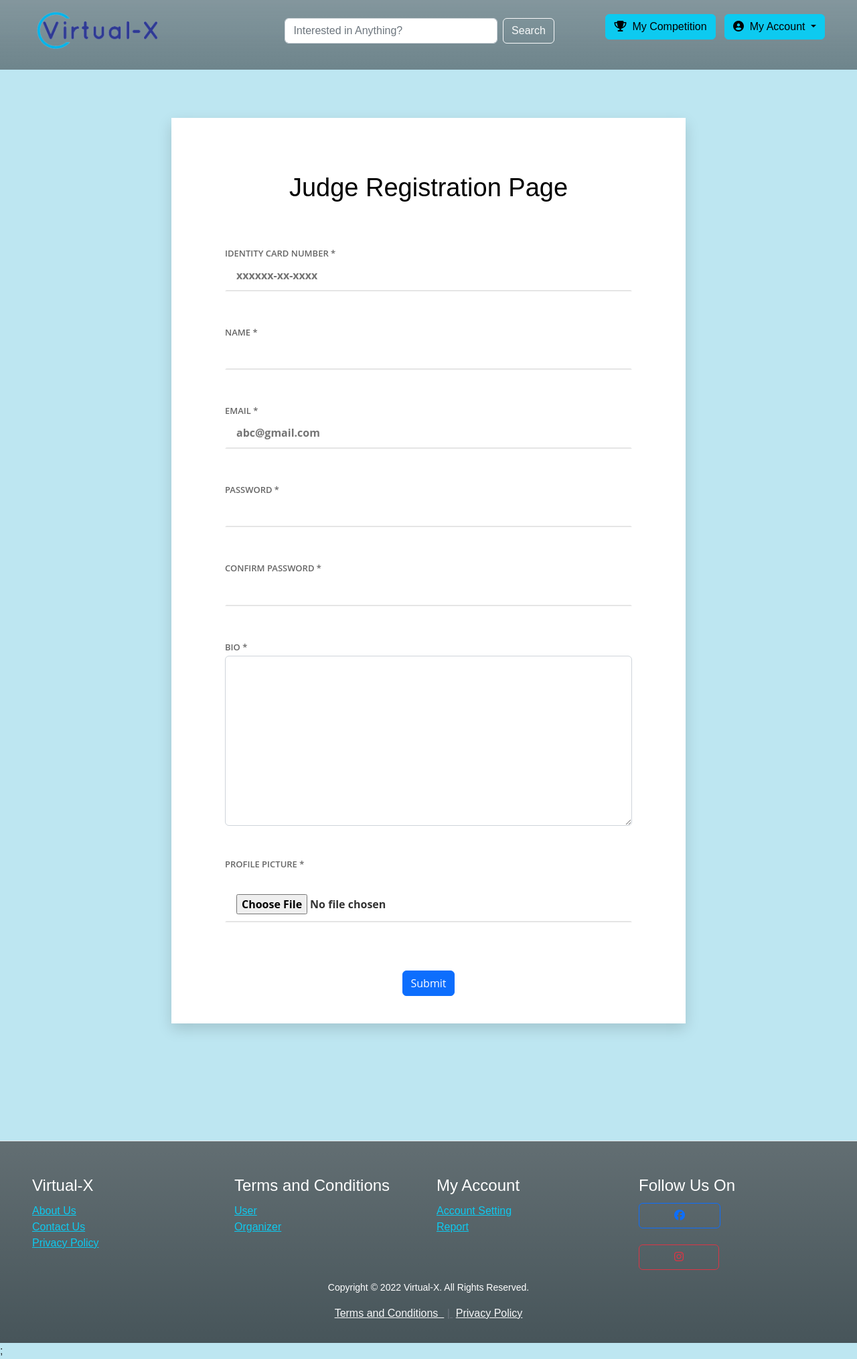
After one commit to chanphil2002/PHP-Art-Competition-Web-App, a PHP site: page /addJudge.php in a window 1280 px wide. The commit adds this page. Shown: the whole page at 67% size. Run offline with PHP 8.4, Linux system fonts and the light colour scheme; some libraries are stand-ins or nearby versions; some web fonts are replaced.

Commit message:
add judge page

```diff
--- /dev/null
+++ b/admin/addJudge.css
@@ -0,0 +1,257 @@
+body {
+	margin:  0;
+}
+
+label,input{
+	display:flex;
+	flex-direction:column;
+  }
+
+.page-content {
+	width: 100%;
+	margin:  0 auto;
+	display: flex;
+	display: -webkit-flex;
+	justify-content: center;
+	-o-justify-content: center;
+	-ms-justify-content: center;
+	-moz-justify-content: center;
+	-webkit-justify-content: center;
+	align-items: center;
+	-o-align-items: center;
+	-ms-align-items: center;
+	-moz-align-items: center;
+	-webkit-align-items: center;
+}
+.form-v7-content  {
+	width: 910px;
+	margin: 175px 0;
+	font-family: 'Open Sans', sans-serif;
+	position: relative;
+	display: flex;
+	display: -webkit-flex;
+}
+.form-v7-content {
+	position: relative;
+	color: #fff;
+	font-weight: 400;
+    width: 60%;
+    margin-top: 32px;
+}
+
+.form-v7-content .text-1,
+.form-v7-content .text-2 {
+    color: black;
+	position: absolute;
+	text-align: center;
+	width: 100%;
+}
+.form-v7-content .text-1 {
+	font-size: 38px;
+	top: 1.5%;
+}
+.form-v7-content .text-2 {
+	font-size: 16px;
+	bottom: 11%;
+}
+.form-v7-content .text-2::after {
+	position: absolute;
+	content: "";
+	background: #fff;
+	height: 1px;
+	width: 228px;
+	bottom: -50%;
+	left: 50%;
+	transform: translateX(-50%);
+	-o-transform: translateX(-50%);
+	-ms-transform: translateX(-50%);
+	-moz-transform: translateX(-50%);
+	-webkit-transform: translateX(-50%);
+	opacity: 0.5;
+}
+.form-v7-content .form-detail {
+    padding: 73px 80px 41px;
+	position: relative;
+	width: 100%;
+	background: #fff;
+	box-shadow: 0px 8px 20px 0px rgba(0, 0, 0, 0.15);
+	-o-box-shadow: 0px 8px 20px 0px rgba(0, 0, 0, 0.15);
+	-ms-box-shadow: 0px 8px 20px 0px rgba(0, 0, 0, 0.15);
+	-moz-box-shadow: 0px 8px 20px 0px rgba(0, 0, 0, 0.15);
+	-webkit-box-shadow: 0px 8px 20px 0px rgba(0, 0, 0, 0.15);
+}
+.form-v7-content .form-detail .form-row {
+    width: 100%;
+    position: relative;
+}
+.form-v7-content .form-detail .form-row label {
+	color: #666;
+	font-weight: 600;
+	font-size: 13px;
+	margin-bottom: 3px;
+	font-family: 'Open Sans', sans-serif;
+}
+.form-v7-content .form-detail .form-row label#valid {
+    position: absolute;
+    right: 20px;
+    top: 35%;
+    width: 14px;
+    height: 14px;
+    border-radius: 50%;
+    -o-border-radius: 50%;
+    -ms-border-radius: 50%;
+    -moz-border-radius: 50%;
+    -webkit-border-radius: 50%;
+    background: #53c83c;
+}
+.form-v7-content .form-detail .form-row label#valid::after {
+	content: "";
+    position: absolute;
+    left: 5px;
+    top: 1px;
+    width: 3px;
+    height: 8px;
+    border: 1px solid #fff;
+    border-width: 0 2px 2px 0;
+    -webkit-transform: rotate(45deg);
+    -ms-transform: rotate(45deg);
+    -o-transform: rotate(45deg);
+    -moz-transform: rotate(45deg);
+    transform: rotate(45deg);
+}
+.form-v7-content .form-detail .form-row label.error {
+	padding-left: 0;
+	margin-left: 0;
+    display: block;
+    position: absolute;
+    bottom: 5px;
+    width: 100%;
+    background: none;
+    color: red;
+    font-family: 'Open Sans', sans-serif;
+    font-weight: 700;
+}
+.form-v7-content .form-detail .form-row label.error::after {
+    content: "\f343";
+    font-family: "LineAwesome";
+    position: absolute;
+    transform: translate(-50%, -50%);
+    -webkit-transform: translate(-50%, -50%);
+    -ms-transform: translate(-50%, -50%);
+    -o-transform: translate(-50%, -50%);
+    -moz-transform: translate(-50%, -50%);
+    right: 10px;
+    top: -25px;
+    color: red;
+    font-size: 18px;
+    font-weight: 900;
+}
+.form-v7-content .form-detail .input-text {
+	margin-bottom: 28px;
+}
+.form-v7-content .form-detail input {
+	width: 100%;
+    padding: 5px 15px 10px 15px;
+    border: 2px solid transparent;
+    border-bottom: 2px solid #e5e5e5;
+    appearance: unset;
+    -moz-appearance: unset;
+    -webkit-appearance: unset;
+    -o-appearance: unset;
+    -ms-appearance: unset;
+    outline: none;
+    -moz-outline: none;
+    -webkit-outline: none;
+    -o-outline: none;
+    -ms-outline: none;
+    font-family: 'Open Sans', sans-serif;
+    font-size: 16px;
+    font-weight: 700;
+    color: #333;
+    box-sizing: border-box;
+    -o-box-sizing: border-box;
+	-ms-box-sizing: border-box;
+	-moz-box-sizing: border-box;
+	-webkit-box-sizing: border-box;
+}
+.form-v7-content .form-detail .form-row input:focus {
+	border-bottom: 2px solid #2bb33e;
+}
+.form-v7-content .form-detail .register {
+	background: #373be3;
+	border-radius: 4px;
+	-o-border-radius: 4px;
+	-ms-border-radius: 4px;
+	-moz-border-radius: 4px;
+	-webkit-border-radius: 4px;
+	width: 180px;
+	border: none;
+	margin: -13px 0 50px 0px;
+	cursor: pointer;
+	font-family: 'Open Sans', sans-serif;
+	color: #fff;
+	font-weight: 700;
+	font-size: 15px;
+	float: left;
+}
+.form-v7-content .form-detail .register:hover {
+	background: #2a2cb0;
+}
+.form-v7-content .form-detail .form-row-last {
+    margin-top: 35px;
+}
+.form-v7-content .form-detail .form-row-last input {
+	padding: 15px;
+}
+.form-v7-content .form-detail .form-row-last p {
+	font-weight: 600;
+	font-size: 14px;
+	color: #666;
+	margin-left: 200px;
+}
+.form-v7-content .form-detail .form-row-last a {
+	font-size: 16px;
+	color: #373be3;
+	padding-left: 15px;
+}
+
+/* Responsive */
+@media screen and (max-width: 991px) {
+	.form-v7-content {
+		margin: 180px 20px;
+		flex-direction:  column;
+		-o-flex-direction:  column;
+		-ms-flex-direction:  column;
+		-moz-flex-direction:  column;
+		-webkit-flex-direction:  column;
+	}
+	.form-v7-content .form-left {
+		width: 100%;
+		margin-bottom: -5px;
+	}
+	.form-v7-content .form-detail {
+		padding: 50px;
+	    width: auto;
+	}
+	.form-v7-content .form-detail .register {
+		margin-bottom: 80px;
+	}
+}
+@media screen and (max-width: 767px) {
+
+}
+
+@media screen and (max-width: 575px) {
+	.form-v7-content .form-detail {
+		padding: 30px 20px;
+	    width: auto;
+	}
+	.form-v7-content .form-detail .register {
+		float: none;
+		margin-bottom: 10px;
+	}
+	.form-v7-content .form-detail .form-row-last p {
+	    margin-left: 0px;
+	    margin-bottom: 50px;
+	}
+}
--- /dev/null
+++ b/admin/addJudge.php
@@ -0,0 +1,102 @@
+<?php include ("../admin/partials/header.php");
+include ("partials/database.php");
+
+session_start();
+
+if (isset($_POST['submit'])) {
+	$ic = $_POST['ic'];
+	$name = $_POST['name'];
+	$email = $_POST['email'];
+	$password = $_POST['password'];
+	$confirm_pass = $_POST['confirm_pass'];
+	$bio = $_POST['bio'];
+	$profile_picture = $_FILES['profile_picture']['name'];
+	$tmp_name = $_FILES['profile_picture']['tmp_name'];
+
+
+	// double confirm password entered
+	if ($confirm_pass == $password){
+		// check whether the user account already exists
+		$sql = "SELECT * FROM judge WHERE judgeIC ='$ic'";
+		$result = mysqli_query($conn, $sql);
+
+		// if user account not exixts
+		if (mysqli_num_rows($result) == 0) {
+			$upload = "INSERT INTO judge (judgeIC, judgeName, judgeEmail, judgePassword, judgeBio, judgeProfilePic) VALUES ('$ic', '$name', '$email', '$password', '$bio', '$profile_picture')";
+			$run_upload = mysqli_query($conn, $upload);
+
+			if ($run_upload == true) {
+				echo "<script>alert('Account Successfully Created!')</script>";
+				move_uploaded_file($tmp_name, "judgeProfile/$profile_picture");
+			} else {
+				echo "<script>alert('Oops. Something Went Wrong, Please Try Again.')</script>";
+			}
+		} else {
+			echo "<script>alert('User Already Exists.')</script>";
+		}
+	} else {
+		echo "<script>alert('Password entered not matched. Please try again.')</script>";
+	}
+}
+?>
+
+<!DOCTYPE html>
+<html>
+<head>
+	<meta charset="utf-8">
+	<title>Judge Registration Page</title>
+	<meta name="viewport" content="width=device-width, initial-scale=1, maximum-scale=1">
+	<link rel="stylesheet" href="addJudge.css" />
+	<meta name="robots" content="noindex, follow">
+</head>
+
+<body class="form-v7">
+	<div class="page-content">
+		<div class="form-v7-content">
+			<form class="form-detail" action="#" method="post" id="myform" enctype="multipart/form-data">
+				<div class="form-row">
+					<strong>
+						<h2 class="text-1">Judge Registration Page</h2>
+					</strong>
+					<br><br><br><br><br><label for="ic">IDENTITY CARD NUMBER *</label>
+					<input type="text" name="ic" placeholder="xxxxxx-xx-xxxx"  pattern="[0-9]{6}-[0-9]{2}-[0-9]{4}" id="ic" class="input-text" required>
+				</div>
+				<div class="form-row">
+					<br><label for="name">NAME *</label>
+					<input type="text" name="name" id="name" class="input-text" required>
+				</div>
+                <div class="form-row">
+					<br><label for="email">EMAIL *</label>
+					<input type="email" name="email" placeholder="abc@gmail.com" id="email" class="input-text" required>
+				</div>
+				<div class="form-row">
+					<br><label for="password">PASSWORD *</label>
+					<input type="password" name="password" id="password" class="input-text" required>
+				</div>
+				<div class="form-row">
+					<br><label for="password">CONFIRM PASSWORD *</label>
+					<input type="password" name="confirm_pass" id="confirm_pass" class="input-text" required>
+				</div>
+				<div class="form-row">
+					<br><label for="bio" class="form-label">BIO *</label>
+					<textarea class="form-control" name="bio" id="bio" rows="10" required></textarea>
+				</div>
+				<div class="form-row">
+					<br><br><label for="profile_picture">PROFILE PICTURE *</label><br>
+					<input type="file" name="profile_picture" id="profile_picture" accept="image/*" required>
+					<br>
+					<br>
+					<br>
+				</div>
+				<div>
+					<center><button type="submit" name="submit" class="btn btn-primary">Submit</button></a></center>
+				</div>
+			</form>
+		</div>
+	</div>
+	<script src="https://code.jquery.com/jquery-1.11.1.min.js"></script>
+	<script src="https://cdn.jsdelivr.net/jquery.validation/1.16.0/jquery.validate.min.js"></script>
+	<script src="https://cdn.jsdelivr.net/jquery.validation/1.16.0/additional-methods.min.js"></script>
+</body>
+</html>
+<?php include ("../admin/partials/footer.php")?>;
--- a/admin/partials/header.php
+++ b/admin/partials/header.php
@@ -1,4 +1,4 @@
-<?php include ("../admin/partials/database.php");?>
+<!-- <?php include ("../admin/partials/database.php");?> -->
 <!DOCTYPE html>
 <html lang="en">
 <head>
@@ -49,27 +49,11 @@
             </ul>
           </div>
         </li>
-
-
-
-
-
-
-
-
-
       </ul>
     </nav>
   </nav>
 
 <div class= "mt-5 mb-5 pt-5" ></div>
-
-<a class="btn btn-primary" data-bs-toggle="offcanvas" href="#offcanvasExample" role="button" aria-controls="offcanvasExample">
-  Link with href
-</a>
-<button class="btn btn-primary" type="button" data-bs-toggle="offcanvas" data-bs-target="#offcanvasExample" aria-controls="offcanvasExample">
-  Button with data-bs-target
-</button>
 
 <div class="offcanvas offcanvas-start" tabindex="-1" id="offcanvasExample" aria-labelledby="offcanvasExampleLabel">
   <div class="offcanvas-header">
```
Also changed, not shown: admin/partials/database.php (+0 -11 lines).
